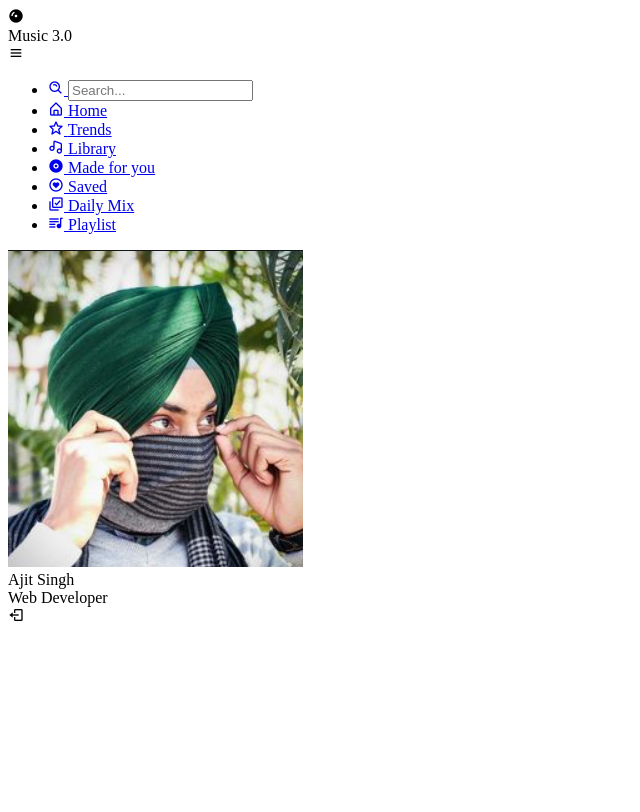
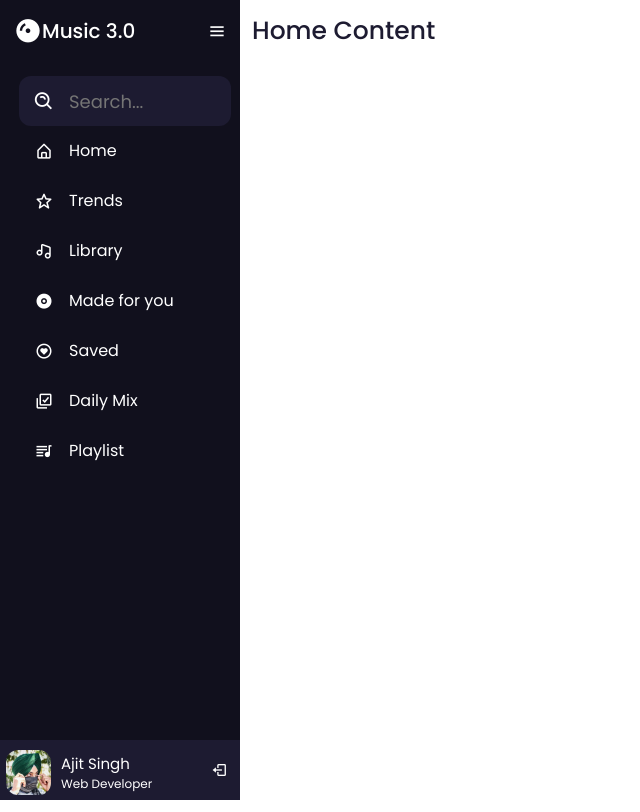
Before and after one commit to AjitSingh-Brar/Music-Ply, a plain HTML site: page index.html in a window 1280 px wide. Shown: the whole page, without its empty margins (0-640 px from the left). Drawn offline with nearby package versions, Linux system fonts and the light colour scheme.

Commit message:
UPDT: Updated the changes on the html and css of the sidebar

```diff
--- a/index.html
+++ b/index.html
@@ -95,5 +95,11 @@
         </div>
       </div>
     </div>
+
+    <div class="home_section">
+      <div>Home Content</div>
+    </div>
+
+    <script src="script.js"></script>
   </body>
 </html>
--- a/script.js
+++ b/script.js
@@ -0,0 +1,11 @@
+let btn = document.querySelector("#btn");
+let sidebar = document.querySelector(".sidebar");
+let searchBtn = document.querySelector(".bx-search-alt");
+
+btn.onclick = () => {
+  sidebar.classList.toggle("active");
+};
+
+searchBtn.onclick = () => {
+  sidebar.classList.toggle("active");
+};
--- a/style.css
+++ b/style.css
@@ -1 +1,177 @@
 @import url("https://fonts.googleapis.com/css2?family=Poppins:wght@200;300;400;500;600;700&display=swap");
+* {
+  margin: 0;
+  padding: 0;
+  box-sizing: border-box;
+  font-family: "Poppins", "san-serif";
+}
+body {
+  position: relative;
+  min-height: 100vh;
+  width: 100%;
+  overflow: hidden;
+}
+.sidebar {
+  position: fixed;
+  top: 0;
+  left: 0;
+  height: 100%;
+  width: 240px;
+  background: #11101d;
+  padding: 6px 14px;
+  transition: all 0.5s ease;
+}
+
+.sidebar .logo_section .logo {
+  color: #fff;
+  display: flex;
+  height: 50px;
+  width: 100%;
+  align-items: center;
+}
+
+.logo_section .logo {
+  font-size: 28px;
+  margin-right: 5px;
+}
+
+.logo_section .logo .logo_name {
+  font-size: 20px;
+  font-weight: 500;
+}
+
+.sidebar #btn {
+  color: #fff;
+  position: absolute;
+  left: 80%;
+  top: 6px;
+  font-size: 20px;
+  height: 50px;
+  width: 50px;
+  text-align: center;
+  line-height: 50px;
+}
+
+.sidebar ul {
+  margin-top: 20px;
+}
+
+.sidebar ul li {
+  position: relative;
+  height: 50px;
+  width: 100%;
+  margin: 0 5px;
+  list-style: none;
+  line-height: 50px;
+}
+
+.sidebar ul li input {
+  position: absolute;
+  height: 100%;
+  width: 100%;
+  left: 0;
+  top: 0;
+  border-radius: 12px;
+  outline: none;
+  border: none;
+  background: #1d1b31;
+  padding-left: 50px;
+  font-size: 18px;
+  color: #fff;
+}
+
+.sidebar ul li .bx-search-alt {
+  position: absolute;
+  z-index: 99;
+  color: #fff;
+  top: 0;
+  font-size: 22px;
+}
+
+.sidebar ul li a {
+  color: #fff;
+  display: flex;
+  align-items: center;
+  text-decoration: none;
+  border-radius: 12px;
+  white-space: nowrap;
+  transition: all 0.4s ease;
+}
+
+.sidebar ul li a:hover {
+  background: #fff;
+  color: #11101d;
+}
+
+.sidebar ul li i {
+  height: 50px;
+  min-width: 50px;
+  border-radius: 12px;
+  line-height: 50px;
+  text-align: center;
+  font-size: 18px;
+}
+
+.sidebar .profile_section {
+  position: absolute;
+  color: #fff;
+  bottom: 0;
+  left: 0;
+  width: 100%;
+}
+
+/* sidebar .links_name css to be applied */
+
+.sidebar .profile_section .profile {
+  position: relative;
+  padding: 10px 6px;
+  height: 60px;
+  background: #1d1b31;
+}
+
+.profile_section .profile .profile_info {
+  display: flex;
+  align-items: center;
+}
+
+.profile .profile_info img {
+  height: 45px;
+  width: 45px;
+  object-fit: cover;
+  border-radius: 12px;
+}
+
+.profile .profile_info .name_work {
+  margin-left: 10px;
+}
+
+.profile .profile_info .name {
+  font-size: 15px;
+  font-weight: 400;
+}
+
+.profile .profile_info .work {
+  font-size: 12px;
+}
+
+.profile #logout_option {
+  position: absolute;
+  left: 88%;
+  bottom: 5px;
+  min-width: 50px;
+  line-height: 50px;
+}
+
+.home_section {
+  position: absolute;
+  height: 100%;
+  width: calc(100% - 240px);
+  left: 240px;
+}
+
+.home_section {
+  font-size: 25px;
+  font-weight: 500;
+  color: #1d1b31;
+  margin: 12px;
+}
```
